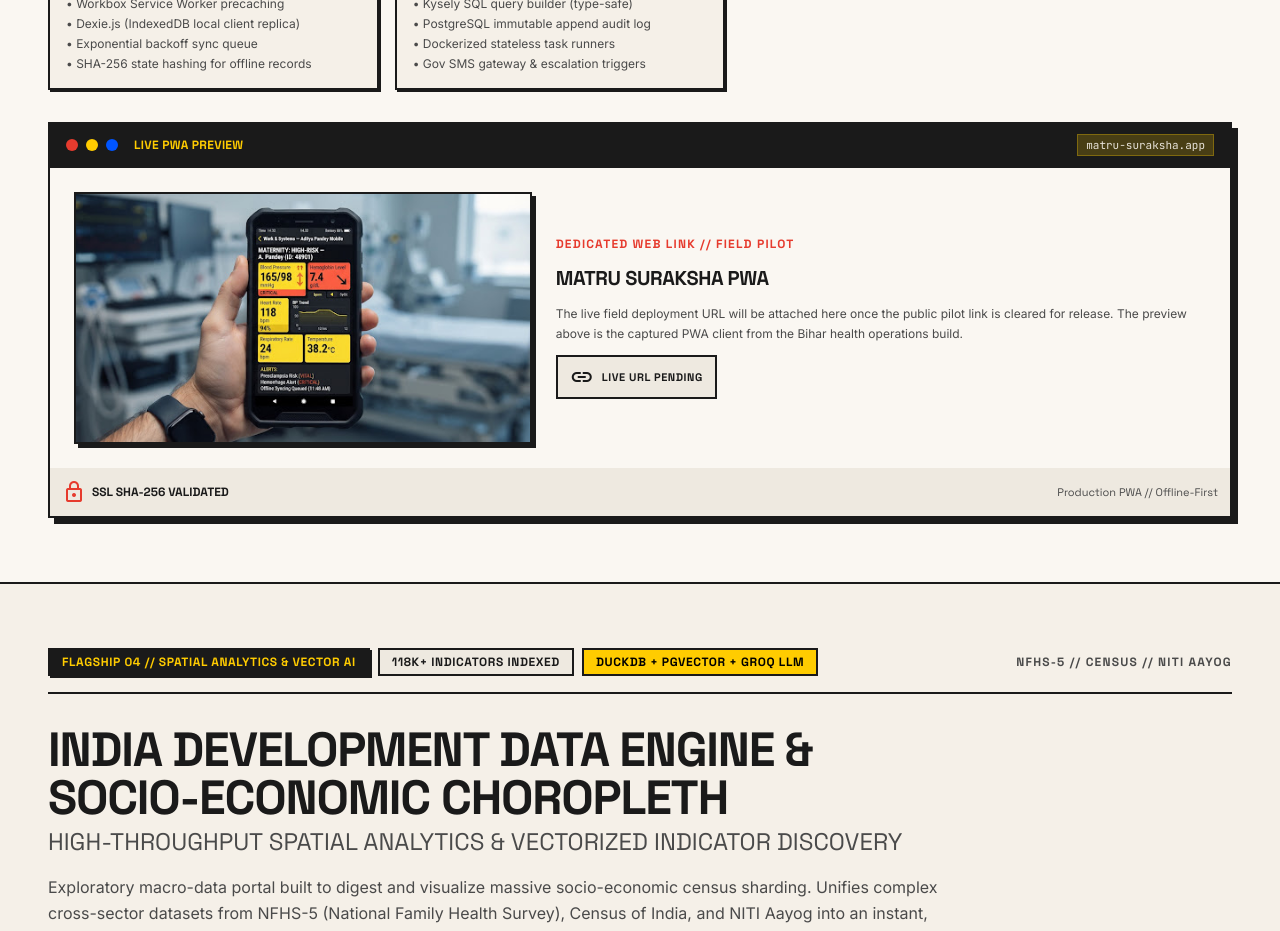
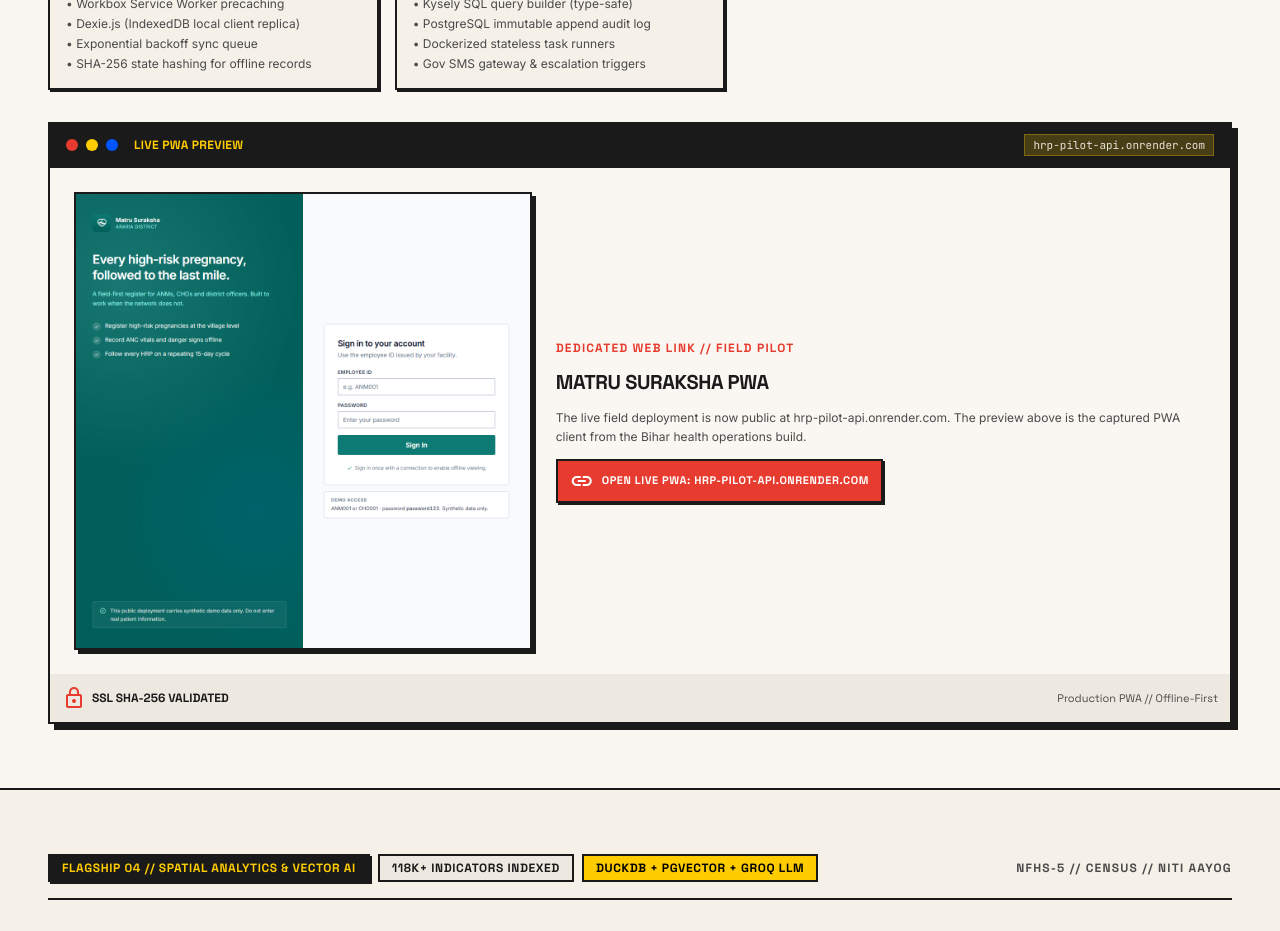
Before and after one commit to adityapandey2002/Portfolio, a Next.js app: page /work in a window 1280 px wide. Shown: the part 4540-5471 px from the top of the page. Built offline with nearby package versions, Linux system fonts and the light colour scheme.

Commit message:
feat(work): Matru Suraksha live URL (hrp-pilot-api.onrender.com) + preview capture

```diff
--- a/src/app/work/page.tsx
+++ b/src/app/work/page.tsx
@@ -978,7 +978,7 @@ export default function WorkPage() {
                 </span>
               </div>
               <span className="border border-primary-yellow/30 bg-primary-yellow/20 px-2 py-0.5 font-mono text-[11px] text-surface-variant dark:border-outline dark:bg-surface-container dark:text-on-surface-variant">
-                matru-suraksha.app
+                hrp-pilot-api.onrender.com
               </span>
             </div>
             <div className="grid grid-cols-1 items-center gap-6 bg-surface-bright p-6 dark:bg-surface-low md:grid-cols-12">
@@ -988,10 +988,10 @@ export default function WorkPage() {
                     alt="Matru Suraksha clinical triage PWA preview"
                     className="block h-auto w-full object-cover"
                     decoding="async"
-                    height={279}
+                    height={1100}
                     loading="eager"
-                    src="/work/matru-suraksha.png"
-                    width={512}
+                    src="/work/preview-matru-suraksha.png"
+                    width={1100}
                   />
                 </div>
               </div>
@@ -1003,14 +1003,18 @@ export default function WorkPage() {
                   MATRU SURAKSHA PWA
                 </h3>
                 <p className="font-body text-xs leading-relaxed text-on-surface-variant dark:text-on-surface-variant">
-                  The live field deployment URL will be attached here once the public pilot link is
-                  cleared for release. The preview above is the captured PWA client from the Bihar
-                  health operations build.
+                  The live field deployment is now public at hrp-pilot-api.onrender.com. The preview
+                  above is the captured PWA client from the Bihar health operations build.
                 </p>
-                <span className="inline-flex items-center gap-2 border-2 border-primary bg-surface-container px-3 py-2 font-headline text-[11px] font-bold uppercase tracking-wider text-primary dark:border-outline dark:bg-surface-container dark:text-on-surface-variant">
+                <a
+                  className="inline-flex items-center gap-2 border-2 border-primary bg-accent-red px-3 py-2 font-headline text-[11px] font-bold uppercase tracking-wider text-white shadow-[2px_2px_0px_#1a1a1a] dark:border-accent-red dark:shadow-[2px_2px_0px_#0e0e10]"
+                  href="https://hrp-pilot-api.onrender.com"
+                  rel="noopener noreferrer"
+                  target="_blank"
+                >
                   <span className="material-symbols-outlined text-[16px]">link</span>
-                  LIVE URL PENDING
-                </span>
+                  OPEN LIVE PWA: hrp-pilot-api.onrender.com
+                </a>
               </div>
             </div>
             <div className="flex items-center justify-between bg-surface-container p-3 font-headline text-xs dark:bg-surface">
--- a/src/components/work/WorkMobile.tsx
+++ b/src/components/work/WorkMobile.tsx
@@ -33,8 +33,8 @@ const PROJECTS = [
     title: 'Matru Suraksha',
     subtitle: 'Matru Suraksha (मातृ सुरक्षा)',
     desc: 'Offline-first high-risk pregnancy triage PWA with deterministic 8-danger-sign matrix.',
-    img: '/work/matru-suraksha.png',
-    href: null,
+    img: '/work/preview-matru-suraksha.png',
+    href: 'https://hrp-pilot-api.onrender.com',
     metrics: ['8 DANGER SIGNS', 'OFFLINE-FIRST', 'DHS/CMO ESCALATION'],
     chips: ['React', 'PWA', 'IndexedDB'],
   },
```
Also changed, not shown: public/work/preview-matru-suraksha.png (added).
